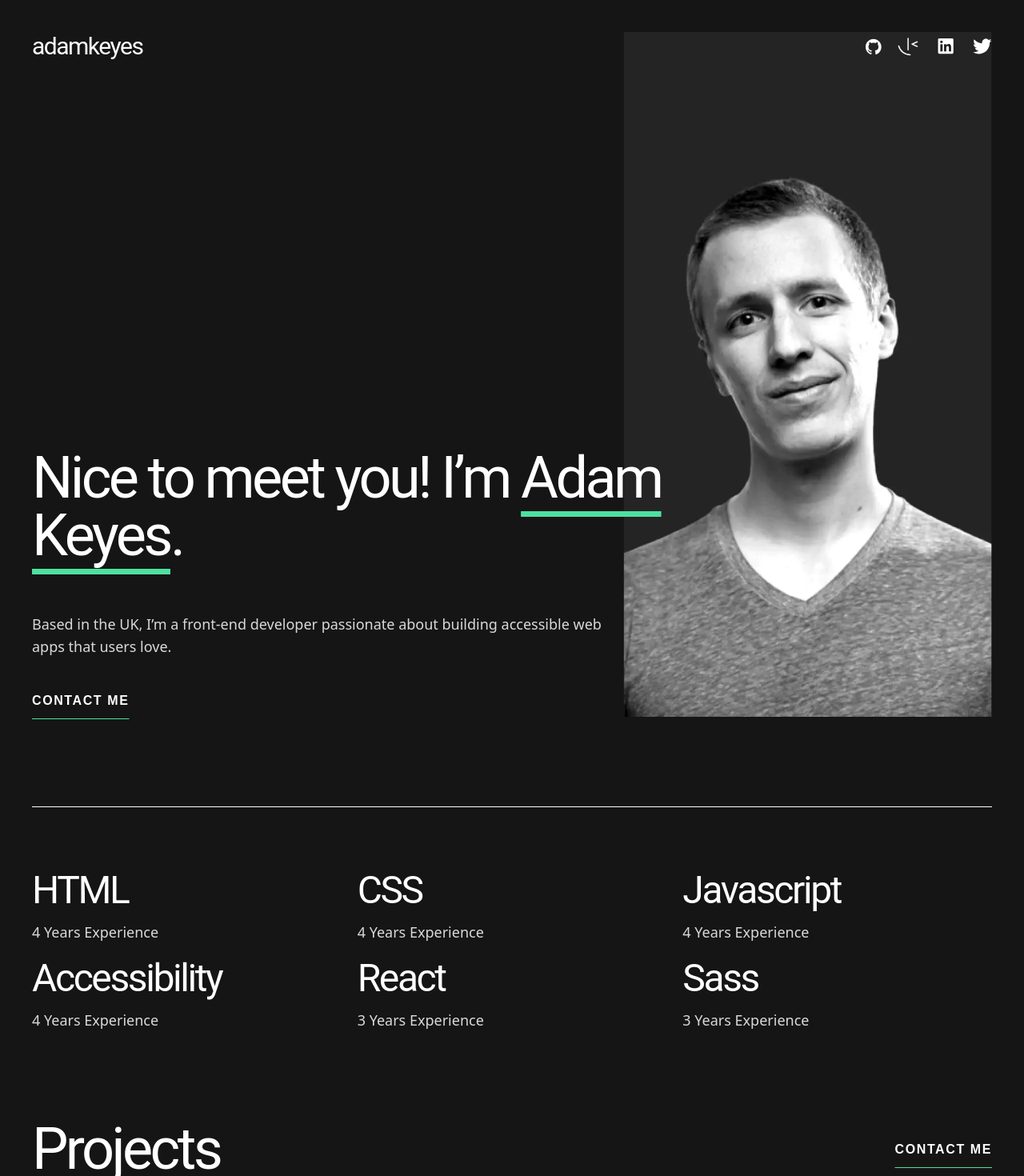
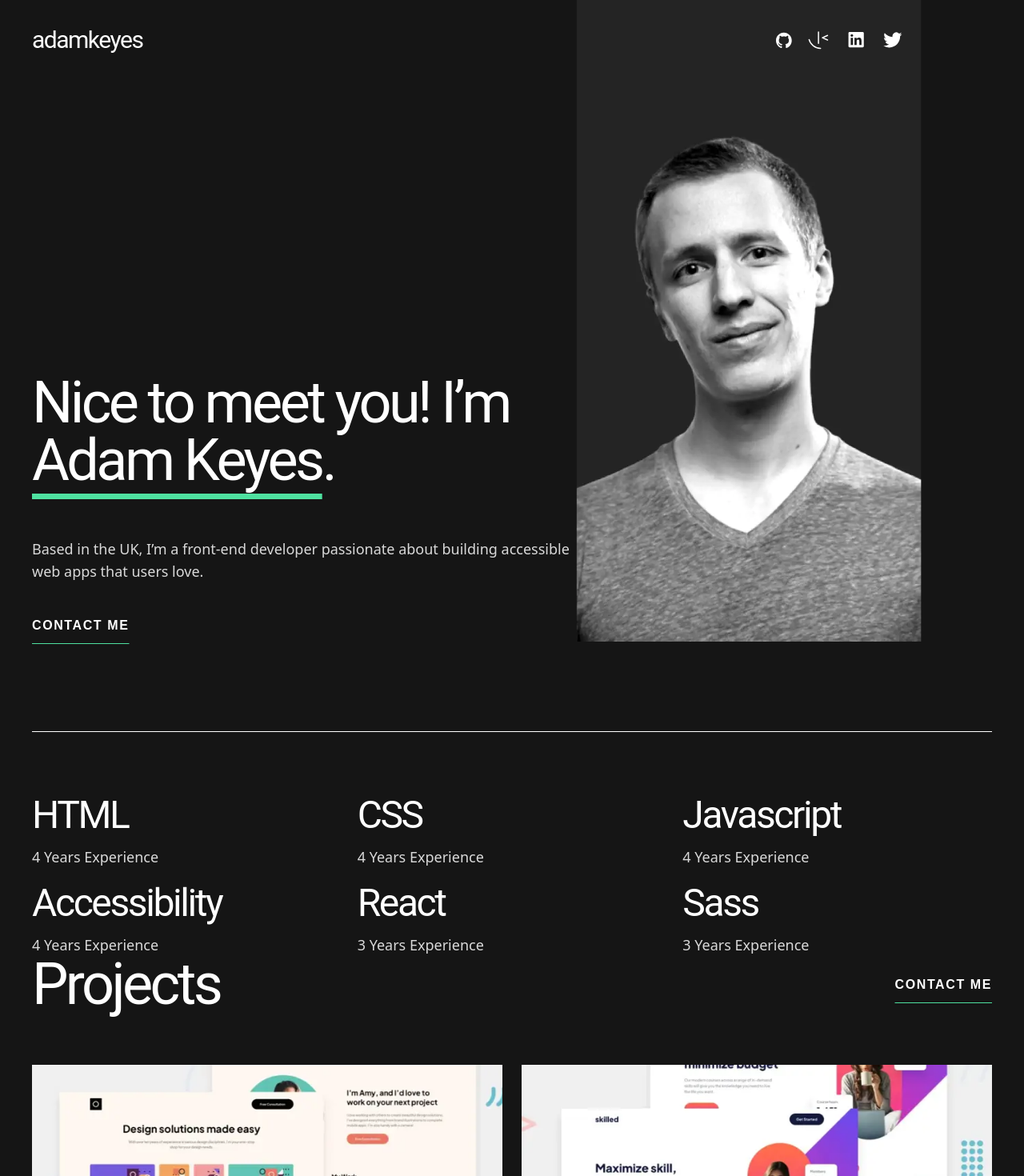
Before and after one commit to royeradames/angular-single-page-developer-portfolio, an Angular app: page / in a window 1280 px wide. Shown: the top 1470 px of the page at 80% size. Built offline with nearby package versions, Linux system fonts and the light colour scheme.

Commit message:
styles for table

```diff
--- a/src/app/app.component.html
+++ b/src/app/app.component.html
@@ -1,9 +1,2 @@
-<div class="bg-custom-black p-5 sm:p-10 pb-20 sm:pb-24 ">
-  <div class="relative">
-    <app-header class="absolute top-0 left-0 right-0 z-10"></app-header>
-  </div>
-  <div class="relative z-0">
-    <app-main></app-main>
-  </div>
-</div>
+<app-main></app-main>
 <app-footer></app-footer>
--- a/src/app/main/main.component.html
+++ b/src/app/main/main.component.html
@@ -1,5 +1,12 @@
-<main class="grid gap-20 xl:gap-28">
-  <app-about></app-about>
-  <app-skills></app-skills>
-  <app-projects></app-projects>
+<main class="grid gap-20 xl:gap-28 bg-custom-black">
+  <div class="max-w-6xl p-5 sm:p-10 pb-20 sm:pb-24 md:pt-0 md:pr-0 md:pb-0">
+    <div class="relative">
+      <app-social-links class="absolute top-0 left-0 right-0 z-10 md:top-8 md:mr-6"></app-social-links>
+    </div>
+    <app-about></app-about>
+  </div>
+  <div class="p-5 sm:p-10 pb-20 sm:pb-24 md:pt-0">
+    <app-skills></app-skills>
+    <app-projects></app-projects>
+  </div>
 </main>
```
